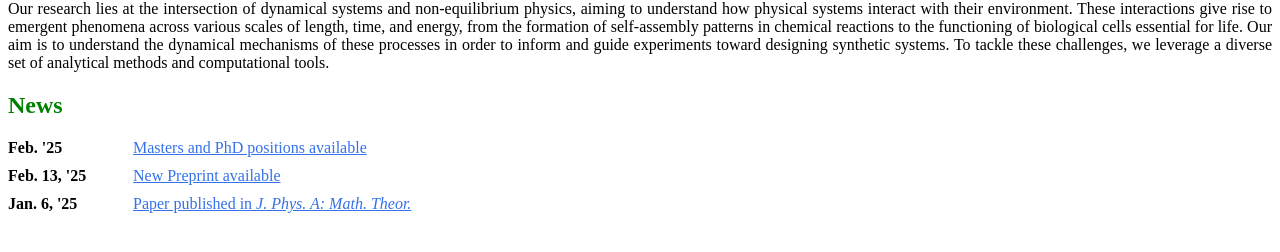
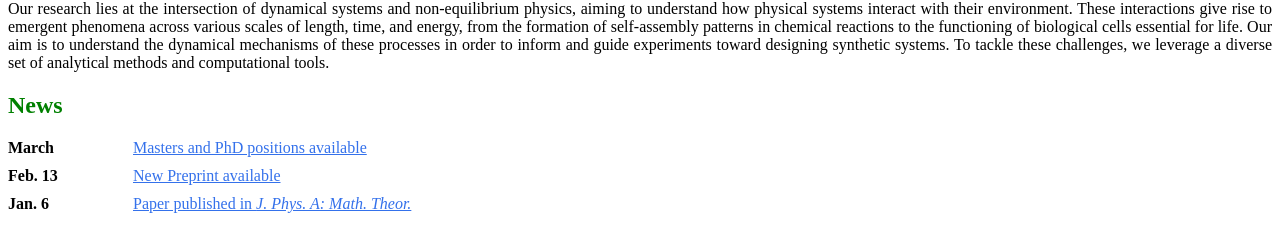
Before and after one commit to SwetamberD/swetamberd.github.io, a Jekyll site: the page built from docs/index.markdown, in a window 1280 px wide. Shown: the part 90-342 px from the top of the page. Built offline with Jekyll 4.4.1, drawn with Linux system fonts in a browser that asks for light colours.

Commit message:
index page updated

```diff
--- a/docs/index.markdown
+++ b/docs/index.markdown
@@ -62,7 +62,7 @@ weight: 1
 
             <div class="news-item">
                 <div style="display: flex; align-items: center; gap: 5px;">
-                    <div class="news-date"> Feb. '25</div>
+                    <div class="news-date"> March </div>
                     <div class="news-link">
                         <a href="" target="_blank">
                             Masters and PhD positions available
@@ -73,7 +73,7 @@ weight: 1
 
             <div class="news-item" style="margin-top: 10px;">
                 <div style="display: flex; align-items: center; gap: 5px;">
-                    <div class="news-date">Feb. 13, '25</div>
+                    <div class="news-date">Feb. 13 </div>
                     <div class="news-link">
                         <a href="https://arxiv.org/abs/2502.09361" target="_blank">
                             New Preprint available
@@ -84,7 +84,7 @@ weight: 1
 
             <div class="news-item" style="margin-top: 10px;">
                 <div style="display: flex; align-items: center; gap: 5px;">
-                    <div class="news-date">Jan. 6, '25</div>
+                    <div class="news-date">Jan. 6 </div>
                     <div class="news-link">
                         <a href="https://iopscience.iop.org/article/10.1088/1751-8121/ad8f06/meta" target="_blank">
                             Paper published in <em>J. Phys. A: Math. Theor.</em>
```
